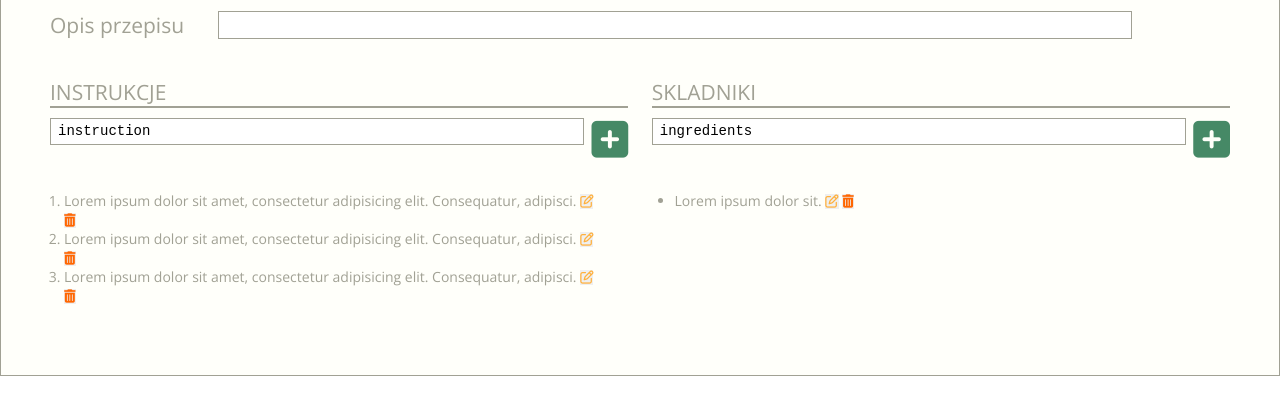
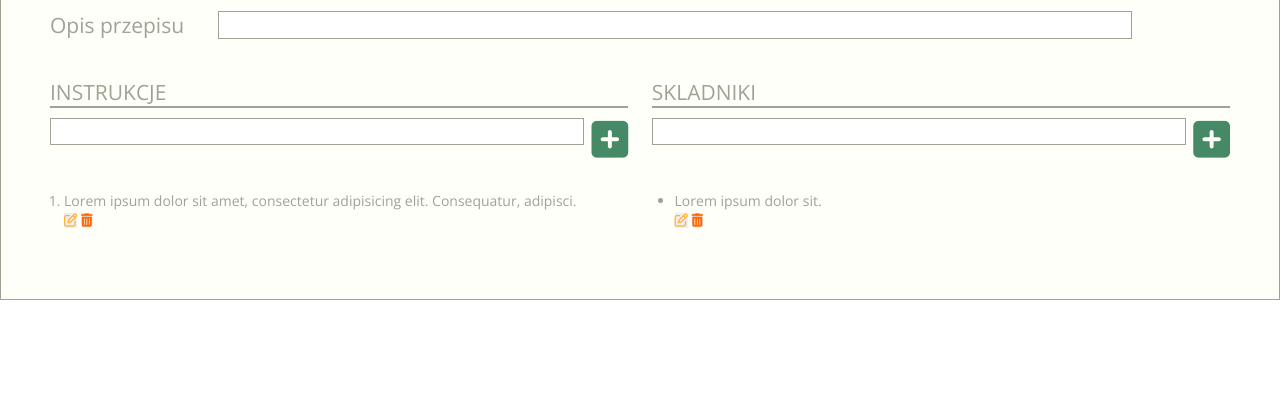
Before and after one commit to apuczka/Zaplanuj_Jedzonko, a website: page development/recipes.html in a window 1280 px wide. Shown: the part 132-546 px from the top of the page. Drawn offline with nearby package versions, Linux system fonts and the light colour scheme; files that its build step writes are made by us from their sources; a web font is replaced by a local one.

Commit message:
add new func in js file, and refactoring recipe.html

```diff
--- a/development/js/recipe.js
+++ b/development/js/recipe.js
@@ -2,7 +2,9 @@
 const textarea = document.querySelectorAll('textarea');
 for (const area of textarea) {
     area.addEventListener('keydown', resize);
-};
+}
+;
+
 function resize() {
     const el = this;
     setTimeout(function () {
@@ -23,12 +25,6 @@ const ingredients = document.querySelector(".main__text--ingredients");
 const btnInstructions = document.querySelector(".main__btn--instruction");
 const btnIngredients = document.querySelector(".main__btn--ingredients");
 
-const olListInstructions = document.querySelector(".footer__title--ol");
-const ulListIngredients = document.querySelector(".footer__title--ul");
-
-const olListItem = document.querySelectorAll(".olListItem");
-const ulListItem = document.querySelectorAll(".ulListItem");
-
 let recipe = {
     name: "",
     describe: "",
@@ -37,6 +33,9 @@ let recipe = {
 }
 
 buttonSaveAndClose.addEventListener("click", (e) => {
+    const olListItem = document.querySelectorAll(".olListItem");
+    const ulListItem = document.querySelectorAll(".ulListItem");
+
     e.preventDefault();
     recipe = {
         ...recipe,
@@ -48,18 +47,22 @@ buttonSaveAndClose.addEventListener("click", (e) => {
 
     //sprawdzenie czy localStorage nie jest puste, dodanie nowego przepisu
     let allOfRecipes = JSON.parse(localStorage.getItem("recipeData"));
-   if(allOfRecipes === null) allOfRecipes = [];
+    if (allOfRecipes === null) allOfRecipes = [];
     localStorage.setItem('recipeData', JSON.stringify(recipe));
     allOfRecipes.push(recipe);
     localStorage.setItem("recipeData", JSON.stringify(allOfRecipes));
+    //
 });
-
+//nasłuchiwanie na przycisk dodania nowej instrukcji
 btnInstructions.addEventListener("click", () => {
-
+    const cloneOlItem = document.querySelectorAll(".olListItem")[0].cloneNode(true);
+    cloneOlItem.querySelector("div > p").innerText = instructions.value;
+    document.querySelector(".footer__title--ol").appendChild(cloneOlItem);
 });
-
+//nasłuchiwanie na przycisk dodania nowego składnika
 btnIngredients.addEventListener("click", () => {
-
+    const cloneUlItem = document.querySelectorAll(".ulListItem")[0].cloneNode(true);
+    cloneUlItem.querySelector("div > p").innerText = ingredients.value;
+    document.querySelector(".footer__title--ul").appendChild(cloneUlItem);
 });
-
 //------------------------------------------------------------------------
--- a/development/recipes.html
+++ b/development/recipes.html
@@ -29,7 +29,7 @@
                   <div class="main__instruction">
                      <div class="main__title">INSTRUKCJE</div>
                      <div class="main__descr">
-                        <textarea class="main__text main__text--instruction" cols="30" rows="1">instruction</textarea>
+                        <textarea class="main__text main__text--instruction" cols="30" rows="1"></textarea>
                         <div class="main__btn main__btn--instruction"><i class="fa-solid fa-square-plus"></i></div>
                      </div>
 
@@ -37,7 +37,7 @@
                   <div class="main__ingridients">
                      <div class="main__title">SKLADNIKI</div>
                      <div class="main__descr">
-                        <textarea class="main__text main__text--ingredients" cols="30" rows="1">ingredients</textarea>
+                        <textarea class="main__text main__text--ingredients" cols="30" rows="1"></textarea>
                         <div class="main__btn main__btn--ingredients"><i class="fa-solid fa-square-plus"></i></div>
                      </div>
                   </div>
@@ -45,27 +45,15 @@
                <div class="new__footer">
                   <ol class="footer__title footer__title--ol">
                      <li class="footer__li olListItem">
-                        <div class="footer__text">Lorem ipsum dolor sit amet, consectetur adipisicing elit. Consequatur, adipisci.
-                           <button class="footer__edit"><i class="fa-regular fa-pen-to-square"></i></button>
-                           <button class="footer__delete"><i class="fa-solid fa-trash-can"></i></button>
-                        </div>
-                     </li>
-                     <li class="footer__li olListItem">
-                        <div class="footer__text">Lorem ipsum dolor sit amet, consectetur adipisicing elit. Consequatur, adipisci.
-                           <button class="footer__edit"><i class="fa-regular fa-pen-to-square"></i></button>
-                           <button class="footer__delete"><i class="fa-solid fa-trash-can"></i></button>
-                        </div>
-                     </li>
-                     <li class="footer__li olListItem">
-                        <div class="footer__text">Lorem ipsum dolor sit amet, consectetur adipisicing elit. Consequatur, adipisci.
+                        <div class="footer__text"><p>Lorem ipsum dolor sit amet, consectetur adipisicing elit. Consequatur, adipisci.</p>
                            <button class="footer__edit"><i class="fa-regular fa-pen-to-square"></i></button>
                            <button class="footer__delete"><i class="fa-solid fa-trash-can"></i></button>
                         </div>
                      </li>
                   </ol>
-                  <ul class="footer__title">
+                  <ul class="footer__title footer__title--ul">
                      <li class="footer__li ulListItem">
-                        <div class="footer__text">Lorem ipsum dolor sit.
+                        <div class="footer__text"><p>Lorem ipsum dolor sit.</p>
                            <button class="footer__edit"><i class="fa-regular fa-pen-to-square"></i></button>
                            <button class="footer__delete"><i class="fa-solid fa-trash-can"></i></button>
                         </div>
```
Lines whose indentation alone changed are shown as unchanged.
